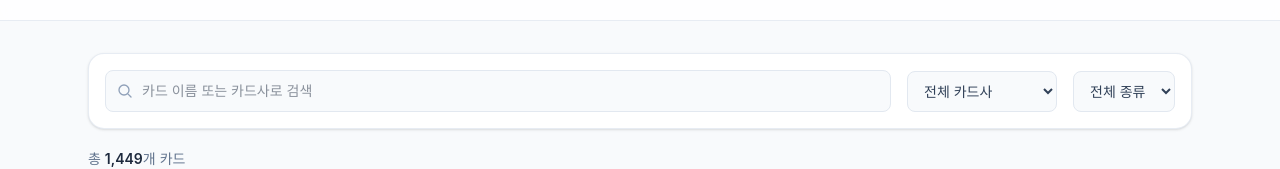
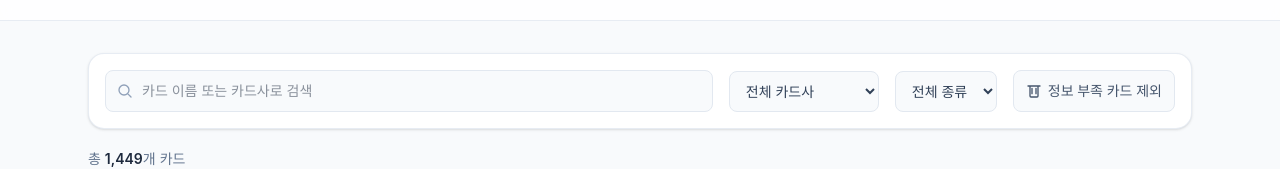
Before and after one commit to Giheon-Jeon/card-recommend, a React (Vite) app: page / in a window 1280 px wide. Shown: the part 160-329 px from the top of the page. Built offline with nearby package versions, Linux system fonts and the light colour scheme.

Commit message:
✨ Feat: 정보 부족 카드 제외 토글 필터 구현

```diff
--- a/src/components/catalog/CatalogGallery.tsx
+++ b/src/components/catalog/CatalogGallery.tsx
@@ -1,6 +1,6 @@
 import { useMemo, useState } from "react";
 import type { CatalogEntry } from "@/types/catalog";
-import { catalogCards, catalogIssuers, catalogTypes } from "@/lib/loadCatalog";
+import { catalogCards, catalogIssuers, catalogTypes, isInfoInsufficient } from "@/lib/loadCatalog";
 import { CatalogCardTile } from "@/components/catalog/CatalogCardTile";
 import { CardDetailModal } from "@/components/catalog/CardDetailModal";
 
@@ -10,6 +10,7 @@ export function CatalogGallery() {
   const [query, setQuery] = useState("");
   const [issuer, setIssuer] = useState<string>("");
   const [type, setType] = useState<string>("");
+  const [hideInsufficient, setHideInsufficient] = useState(false);
   const [visibleCount, setVisibleCount] = useState(PAGE_SIZE);
   const [selected, setSelected] = useState<CatalogEntry | null>(null);
 
@@ -18,10 +19,11 @@ export function CatalogGallery() {
     return catalogCards.filter((c) => {
       if (issuer && c.issuer !== issuer) return false;
       if (type && c.category !== type) return false;
+      if (hideInsufficient && isInfoInsufficient(c)) return false;
       if (q && !c.name.toLowerCase().includes(q) && !c.issuer.toLowerCase().includes(q)) return false;
       return true;
     });
-  }, [query, issuer, type]);
+  }, [query, issuer, type, hideInsufficient]);
 
   const visible = filtered.slice(0, visibleCount);
   const hasMore = visibleCount < filtered.length;
@@ -83,10 +85,34 @@ export function CatalogGallery() {
             </option>
           ))}
         </select>
+
+        <button
+          type="button"
+          onClick={() => {
+            setHideInsufficient((v) => !v);
+            resetPaging();
+          }}
+          aria-pressed={hideInsufficient}
+          className={`flex items-center gap-1.5 rounded-lg border px-3 py-2.5 text-sm font-medium transition ${
+            hideInsufficient
+              ? "border-indigo-500 bg-indigo-600 text-white"
+              : "border-slate-200 bg-slate-50 text-slate-600 hover:border-indigo-300 hover:text-indigo-600"
+          }`}
+        >
+          <svg className="h-4 w-4" fill="none" viewBox="0 0 24 24" stroke="currentColor">
+            <path strokeLinecap="round" strokeLinejoin="round" strokeWidth={2} d="M3 4.5h18M6 4.5v15a1.5 1.5 0 0 0 1.5 1.5h9a1.5 1.5 0 0 0 1.5-1.5v-15M9 8v8M15 8v8" />
+          </svg>
+          정보 부족 카드 제외
+        </button>
       </div>
 
       <p className="text-sm text-slate-500">
         총 <span className="font-semibold text-slate-800">{filtered.length.toLocaleString()}</span>개 카드
+        {hideInsufficient && (
+          <span className="ml-1 text-xs text-slate-400">
+            (연회비·혜택 정보가 없는 카드는 제외됨)
+          </span>
+        )}
       </p>
 
       {filtered.length === 0 ? (
--- a/src/lib/loadCatalog.ts
+++ b/src/lib/loadCatalog.ts
@@ -13,3 +13,13 @@ export const catalogIssuers: string[] = Array.from(
 export const catalogTypes: string[] = Array.from(
   new Set(catalogCards.map((c) => c.category).filter(Boolean)),
 ).sort((a, b) => a.localeCompare(b, "ko"));
+
+/**
+ * 연회비와 혜택 요약이 모두 비어있는 카드는 카드고릴라에서 기본정보조차 채워지지 않은
+ * 상태로, 실제로 신청 가능한 카드인지 확인이 어렵습니다. "만들 수 없는 카드"의 근사치로 취급합니다.
+ */
+export function isInfoInsufficient(entry: CatalogEntry): boolean {
+  const hasFee = entry.annualFee !== undefined;
+  const hasSummary = Boolean(entry.benefitSummary?.trim());
+  return !hasFee && !hasSummary;
+}
```
